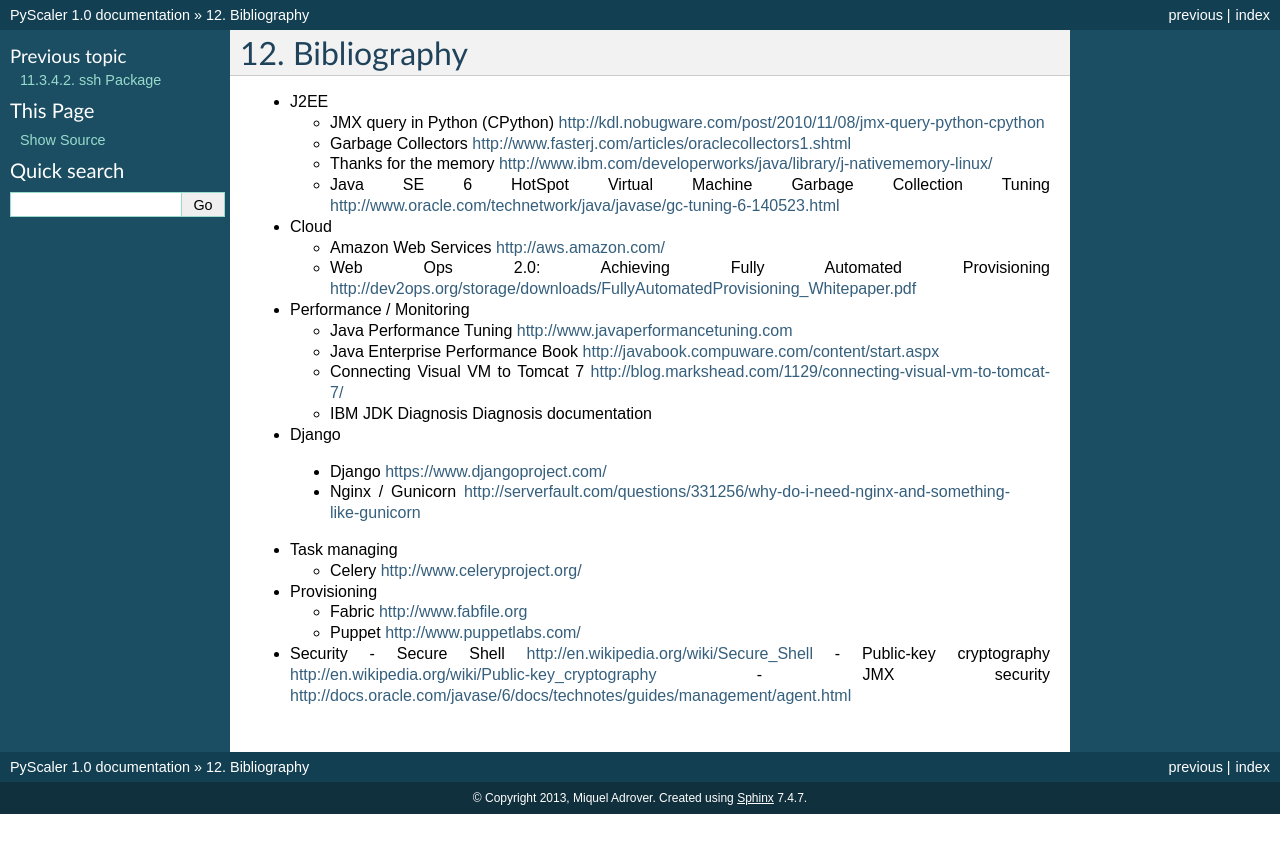
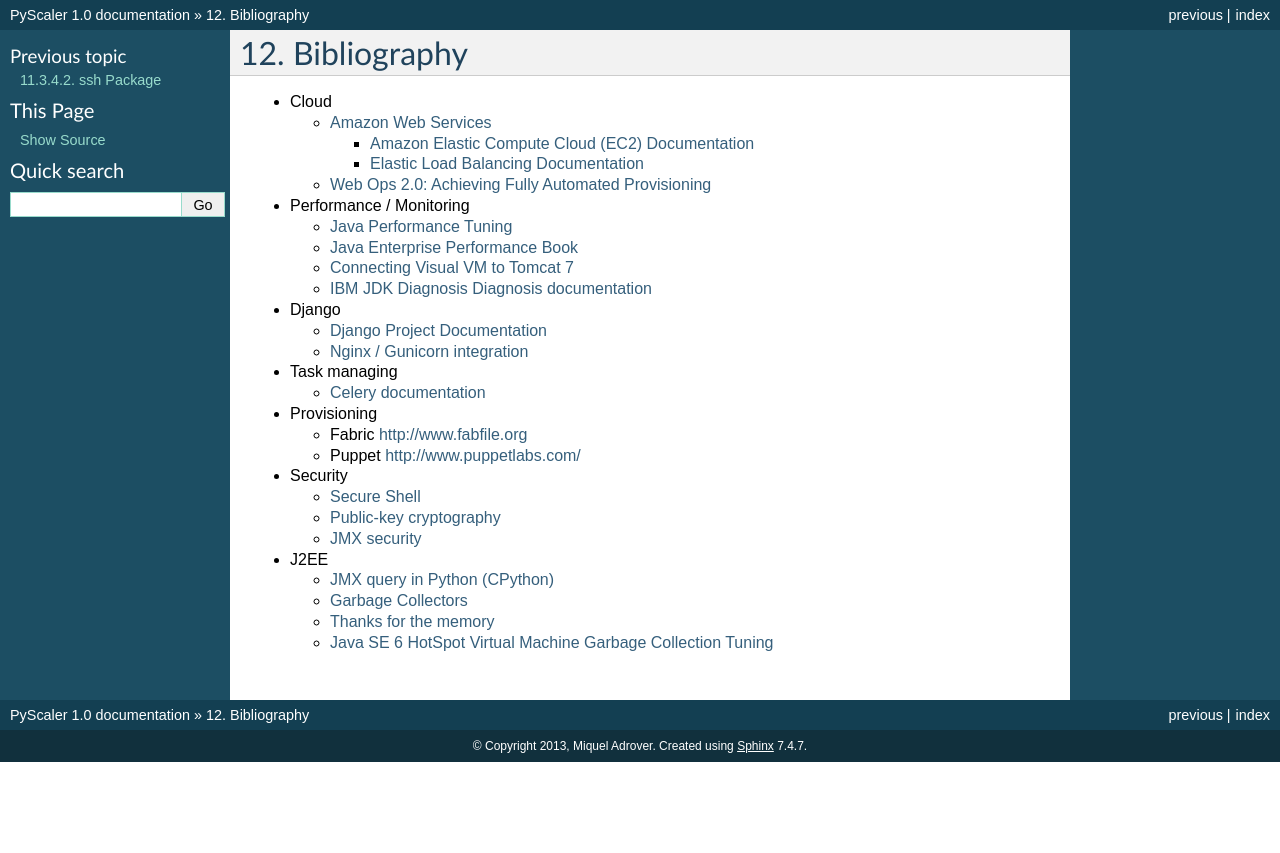
Before and after one commit to madrover/pyscaler, a Sphinx documentation site: the page built from docs/bibliography.rst, in a window 1280 px wide. Shown: the top 853 px of the page. Built offline with Sphinx 7.4.7, drawn with Linux system fonts in a browser that asks for light colours.

Commit message:
docs update

```diff
--- a/docs/bibliography.rst
+++ b/docs/bibliography.rst
@@ -1,42 +1,45 @@
-
 Bibliography
 ===============
 
-- J2EE
-
-  - JMX query in Python (CPython) http://kdl.nobugware.com/post/2010/11/08/jmx-query-python-cpython
-  - Garbage Collectors http://www.fasterj.com/articles/oraclecollectors1.shtml
-  - Thanks for the memory http://www.ibm.com/developerworks/java/library/j-nativememory-linux/
-  - Java SE 6 HotSpot Virtual Machine Garbage Collection Tuning  http://www.oracle.com/technetwork/java/javase/gc-tuning-6-140523.html
-
 - Cloud
 
-  - Amazon Web Services http://aws.amazon.com/
-  - Web Ops 2.0: Achieving Fully Automated Provisioning http://dev2ops.org/storage/downloads/FullyAutomatedProvisioning_Whitepaper.pdf
+  - `Amazon Web Services  <http://aws.amazon.com/>`_
+
+    - `Amazon Elastic Compute Cloud (EC2) Documentation <http://aws.amazon.com/documentation/ec2/>`_
+    - `Elastic Load Balancing Documentation <http://aws.amazon.com/documentation/elasticloadbalancing/>`_
+
+  - `Web Ops 2.0: Achieving Fully Automated Provisioning <http://dev2ops.org/storage/downloads/FullyAutomatedProvisioning_Whitepaper.pdf>`_
 
 - Performance / Monitoring
 
-  - Java Performance Tuning http://www.javaperformancetuning.com
-  - Java Enterprise Performance Book http://javabook.compuware.com/content/start.aspx
-  - Connecting Visual VM to Tomcat 7 http://blog.markshead.com/1129/connecting-visual-vm-to-tomcat-7/
-  - IBM JDK Diagnosis Diagnosis documentation
+  - `Java Performance Tuning <http://www.javaperformancetuning.com>`_
+  - `Java Enterprise Performance Book <http://javabook.compuware.com/content/start.aspx>`_
+  - `Connecting Visual VM to Tomcat 7 <http://blog.markshead.com/1129/connecting-visual-vm-to-tomcat-7/http://blog.markshead.com/1129/connecting-visual-vm-to-tomcat-7/>`_
+  - `IBM JDK Diagnosis Diagnosis documentation <http://www.ibm.com/developerworks/java/jdk/diagnosis/?>`_
 
--  Django
+- Django
 
-  - Django https://www.djangoproject.com/
-  - Nginx / Gunicorn http://serverfault.com/questions/331256/why-do-i-need-nginx-and-something-like-gunicorn
+  - `Django Project Documentation <https://docs.djangoproject.com/>`_
+  - `Nginx / Gunicorn integration <http://serverfault.com/questions/331256/why-do-i-need-nginx-and-something-like-gunicorn>`_
 
 - Task managing
 
-  - Celery  http://www.celeryproject.org/
+  - `Celery documentation   <http://docs.celeryproject.org/>`_
 
 - Provisioning
 
   - Fabric http://www.fabfile.org
   - Puppet http://www.puppetlabs.com/
 
+- Security
 
-- Security
-  - Secure Shell http://en.wikipedia.org/wiki/Secure_Shell
-  - Public-key cryptography http://en.wikipedia.org/wiki/Public-key_cryptography
-  - JMX security http://docs.oracle.com/javase/6/docs/technotes/guides/management/agent.html
+  - `Secure Shell <http://en.wikipedia.org/wiki/Secure_Shell>`_
+  - `Public-key cryptography <http://en.wikipedia.org/wiki/Public-key_cryptography>`_
+  - `JMX security <http://docs.oracle.com/javase/6/docs/technotes/guides/management/agent.html>`_
+
+- J2EE
+
+  - `JMX query in Python (CPython) <http://kdl.nobugware.com/post/2010/11/08/jmx-query-python-cpython>`_
+  - `Garbage Collectors <http://www.fasterj.com/articles/oraclecollectors1.shtml>`_
+  - `Thanks for the memory <http://www.ibm.com/developerworks/java/library/j-nativememory-linux/>`_
+  - `Java SE 6 HotSpot Virtual Machine Garbage Collection Tuning <http://www.oracle.com/technetwork/java/javase/gc-tuning-6-140523.html>`_
```
